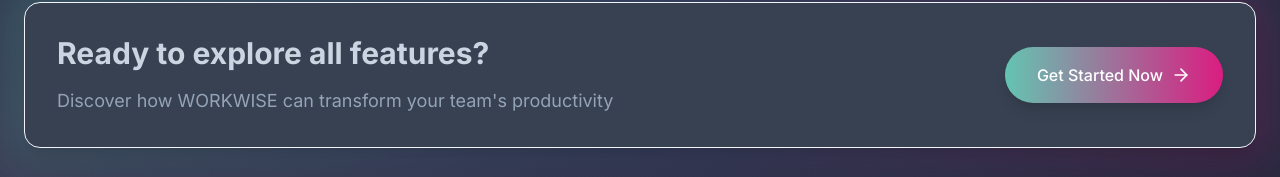
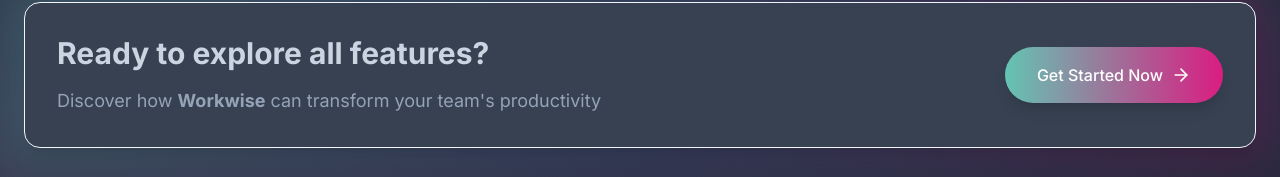
Before and after one commit to hishmat-dev/workwise-Copy, a React (Vite) app: page / in a window 1280 px wide. Shown: the part 5944-6121 px from the top of the page. Built offline with nearby package versions, Linux system fonts and the light colour scheme.

Commit message:
spelling update

```diff
--- a/src/components/FeaturesSection.jsx
+++ b/src/components/FeaturesSection.jsx
@@ -208,7 +208,7 @@
               <div className="flex flex-col md:flex-row items-center justify-between gap-8">
                 <div>
                   <h3 className="text-2xl md:text-3xl font-bold text-slate-300 mb-4">Ready to explore all features?</h3>
-                  <p className="text-lg text-slate-400">Discover how WORKWISE can transform your team's productivity</p>
+                  <p className="text-lg text-slate-400">Discover how <strong>Workwise</strong>  can transform your team's productivity</p>
                 </div>
 
                 <button className="inline-flex items-center px-8 py-4 bg-gradient-to-r from-blue-hosta to-vivid-cerise hover:from-vivid-cerise hover:to-blue-hosta text-white font-medium rounded-full shadow-lg hover:shadow-xl transition-all duration-300 transform hover:-translate-y-1 group">
--- a/src/components/Footer.jsx
+++ b/src/components/Footer.jsx
@@ -44,7 +44,7 @@
         <RevealOnScroll animation="fade-up" delay={300}>
           <div className="mt-8 pt-8 border-t border-slate-800 flex flex-col md:flex-row justify-between items-center md:items-center gap-y-6">
             <p className="text-sm text-slate-400 text-center md:text-left">
-              ©2016-{new Date().getFullYear()} WORKWISE. All rights reserved.
+              Copyrights ©2016-{new Date().getFullYear()} All rights reserved | Workwise
             </p>
 
 
```
